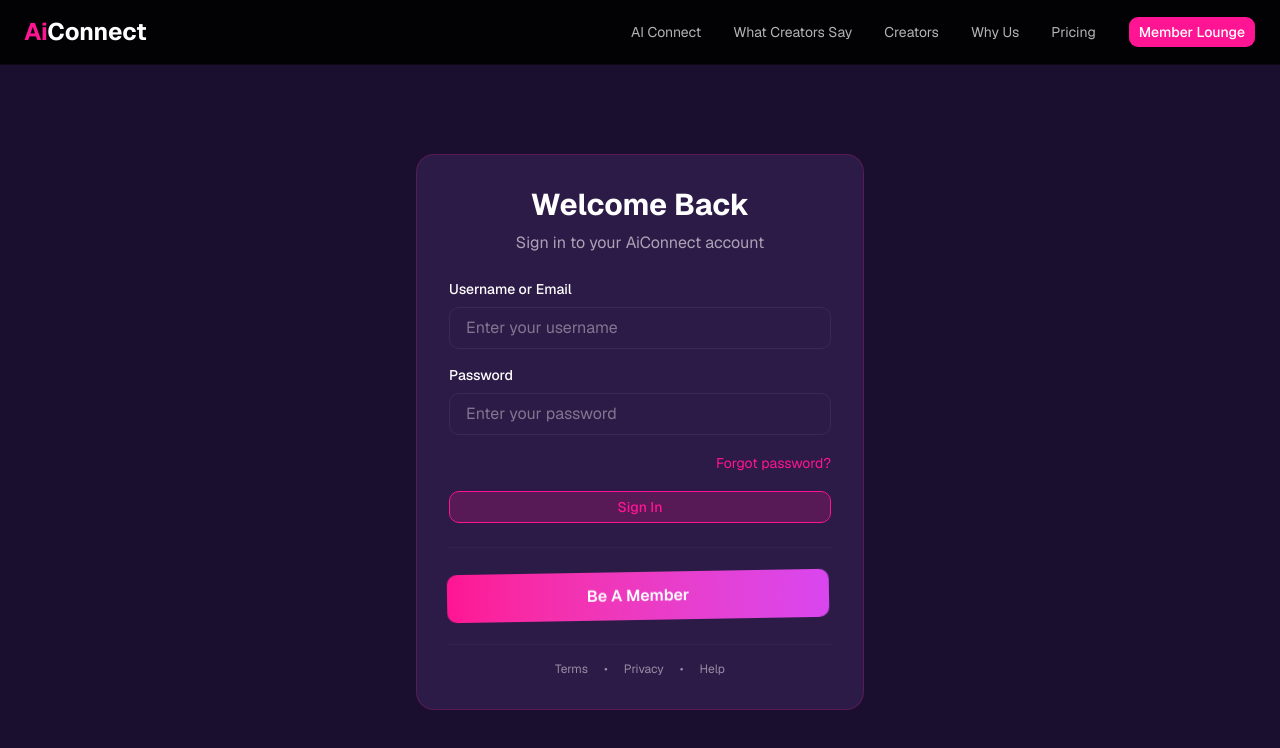
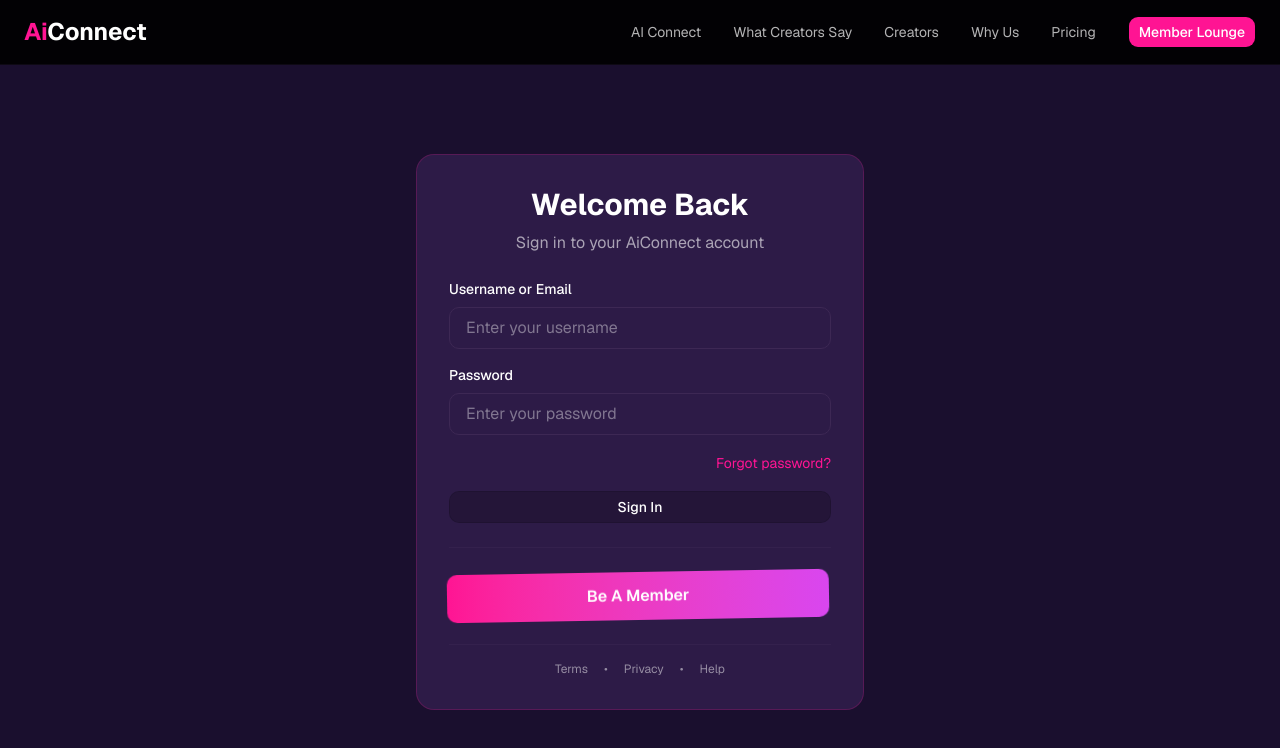
Before and after one commit to YourJams/aiconnect-landing-page, a Next.js app: page /lounge in a window 1280 px wide. Shown: the top 748 px of the page. Built offline with nearby package versions, Linux system fonts and the light colour scheme.

Commit message:
feat: update login button styles to use black colors\n\nUpdated button colors for better contrast and visual consistency.

```diff
--- a/components/login-form.tsx
+++ b/components/login-form.tsx
@@ -94,7 +94,7 @@ export function LoginForm({ onMemberClick }: LoginFormProps) {
           <Button
             type="submit"
             disabled={loading}
-            className="w-full bg-primary/20 hover:bg-primary/30 text-primary border border-primary border-solid py-2 transition-all"
+            className="w-full bg-black/20 hover:bg-black/30 text-foreground border border-black/30 border-solid py-2 transition-all"
           >
             {loading ? 'Signing in...' : 'Sign In'}
           </Button>
```
